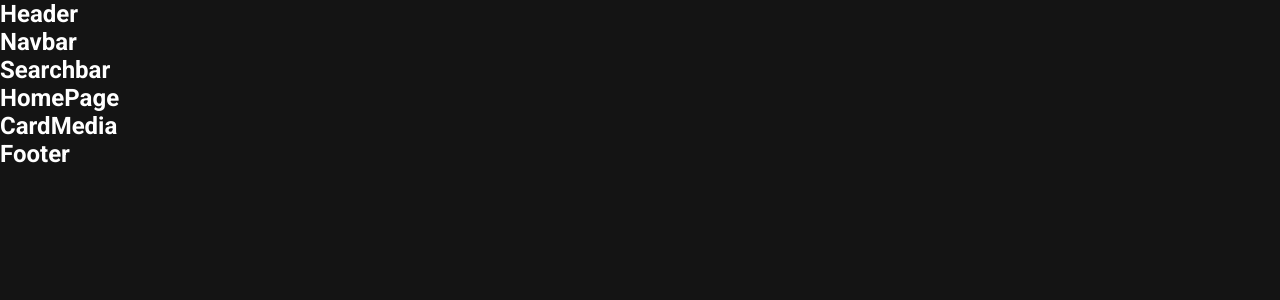
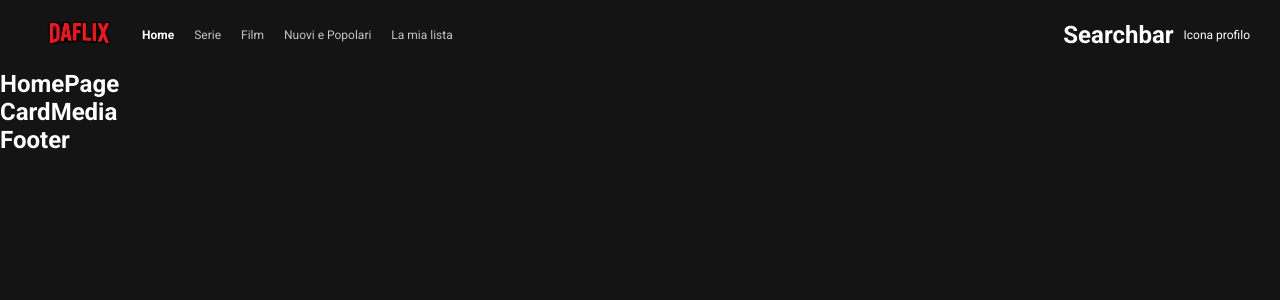
Before and after one commit to Damiana-Arangio/react-daflix, a React (Vite) app: page /home in a window 1280 px wide. Shown: the top 300 px of the page. Built offline with nearby package versions, Linux system fonts and the light colour scheme.

Commit message:
feat(header): layout e navbar dinamica con refactor

```diff
--- a/src/components/MyHeader.jsx
+++ /dev/null
@@ -1,14 +0,0 @@
-import Navbar from "./Navbar";
-import Searchbar from "./Searchbar"
-
-function MyHeader() {
-    return (
-        <>
-            <h1>Header</h1>
-            <Navbar />
-            <Searchbar />
-        </>
-    )
-}
-
-export default MyHeader;
--- /dev/null
+++ b/src/components/MyHeader/MyHeader.jsx
@@ -0,0 +1,30 @@
+
+import Navbar from "../Navbar/Navbar";
+import Searchbar from "../Searchbar/Searchbar"
+
+function MyHeader() {
+    return (
+        <>
+            <div className="myHeader">
+
+                <div className="flex-row">
+                    {/* Logo */}
+                    <img src="/logo.png" alt="logo" className="logo" />
+
+                    {/* Link di navigazione */}
+                    <Navbar />
+                </div>
+
+                <div className="flex-row">
+                    {/* Barra di ricerca */}
+                    <Searchbar />
+
+                    {/* Profilo */}
+                    <p>Icona profilo</p>
+                </div>
+            </div>
+        </>
+    )
+}
+
+export default MyHeader;
--- a/src/components/Navbar.jsx
+++ /dev/null
@@ -1,7 +0,0 @@
-function Navbar() {
-    return (
-        <h1>Navbar</h1>
-    )
-}
-
-export default Navbar;
--- /dev/null
+++ b/src/components/Navbar/Navbar.jsx
@@ -0,0 +1,32 @@
+import { NavLink } from "react-router-dom";
+
+function Navbar() {
+
+    /* Array di oggetti per generare dinamicamente i link della Navbar */
+
+    const links = [
+        { path: "/home", label: "Home" },
+        { path: "/series", label: "Serie" },
+        { path: "films", label: "Film" },
+        { path: "/news-populars", label: "Nuovi e Popolari" },
+        { path: "/my-list", label: "La mia lista" }
+    ]
+
+
+    return (
+
+        <nav>
+            <ul className="flex-row gap-20">
+            {links.map( link => (
+                <li key={link.path}>
+                    <NavLink to={link.path}>
+                        {link.label}
+                    </NavLink>
+                </li>
+            ))}
+        </ul>
+        </nav>
+    )
+}
+
+export default Navbar;
--- a/src/index.css
+++ b/src/index.css
@@ -21,6 +21,7 @@
     /* Color */
     --text-main: #ffffff;
     --text-secondary: #4B4B4B;
+    --text-muted: rgba(255, 255, 255, 0.75);
 
     /* Accent */
     --accent-red: #E50914;
@@ -44,3 +45,62 @@ body {
 ul {
     list-style-type: none;
 }
+
+/***************************
+    CLASSI RIUTILIZZABILI
+***************************/
+
+/** Flexbox */
+.flex-row {
+    display: flex;
+}
+
+.gap-20 {
+    gap: 20px;
+}
+
+/**************
+    HEADER
+***************/
+.myHeader {
+    display: flex;
+    justify-content: space-between;
+    align-items: center;
+    height: 70px;
+    margin: 0 30px;
+
+    /* Debug */
+    /* background-color: greenyellow; */
+}
+
+.myHeader>.flex-row {
+    align-items: center;
+    gap: 10px;
+}
+
+/************
+    LOGO
+*************/
+
+.logo {
+    height: 68px;
+    width: auto;
+}
+
+/************
+    NAVBAR
+*************/
+
+nav a {
+    text-decoration: none;
+    color: var(--text-muted);
+}
+
+nav a:hover {
+    color: var(--text-main);
+}
+
+nav a.active {
+    font-weight: bold;
+    color: var(--text-main);
+}
--- a/src/layouts/AppLayout.jsx
+++ b/src/layouts/AppLayout.jsx
@@ -1,5 +1,5 @@
 import { Outlet } from "react-router-dom";
-import MyHeader from "../components/MyHeader";
+import MyHeader from "../components/MyHeader/MyHeader";
 import MyFooter from "../components/MyFooter";
 
 function AppLayout() {
```
Also changed, not shown: public/logo.png (added), src/components/Searchbar/Searchbar.jsx (renamed from src/components/Searchbar.jsx).
